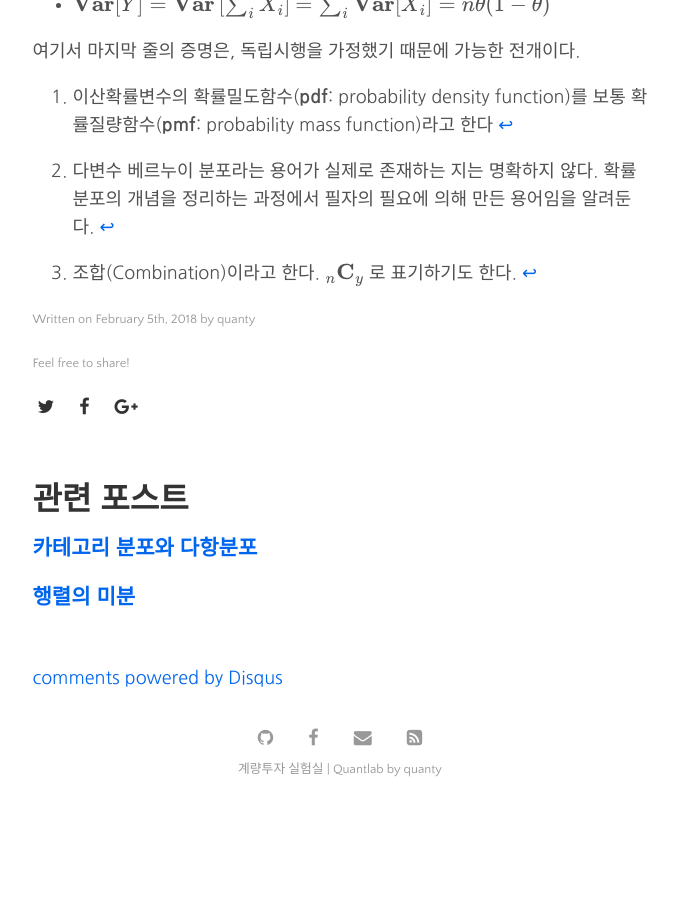
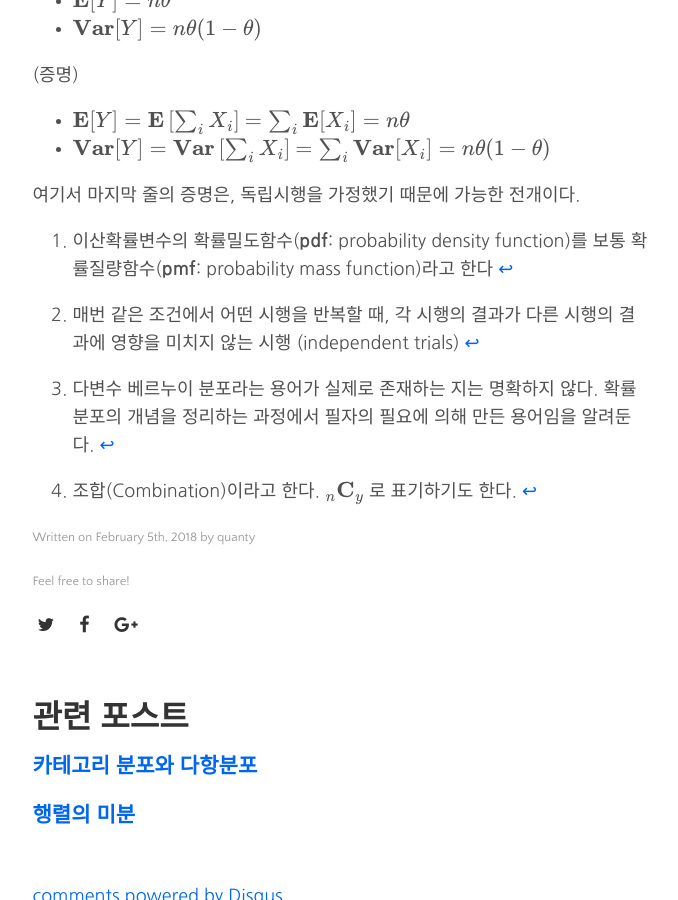
Before and after one commit to gem763/gem763.github.io, a Jekyll site: the page built from _posts/2018-02-05-베르누이-분포와-이항분포.md, in a window 1280 px wide and 900 px high, scrolled down 4173 px. Shown: the whole window, without its empty margins (300-978 px from the left). Built offline with Jekyll 4.4.1, drawn with Linux system fonts in a browser that asks for light colours; formulas are drawn with MathJax 3; comment, search, counter and statistics services are not loaded; before the commit the page ends 4988 px from its top, so only the background shows below that; some of the changed text lies outside the part shown.

Commit message:
Uploaded by https://stackedit.io/

```diff
--- a/_posts/2018-02-05-베르누이-분포와-이항분포.md
+++ b/_posts/2018-02-05-베르누이-분포와-이항분포.md
@@ -16,7 +16,8 @@
 
 ## 베르누이 분포
 ### 개념
-베르누이 시행
+
+**베르누이 시행**
 : 베르누이 시행(Bernoulli trial 또는 Binomial trial)은 결과가 **성공** 또는 **실패**의 두 가지 중 하나로만 나오는 실험을 의미한다. 예를들어 동전을 던지는 행위는 베르누이 시행으로 볼 수 있다.
 
 베르누이 시행의 결과를 확률변수 <span><script type="math/tex">X</script></span>로 나타내는 경우 일반적으로 성공을 <span><script type="math/tex">X=1</script></span>, 실패를 <span><script type="math/tex">X=0</script></span> 이라고 둔다. 경우의 수가 두 가지 밖에 없기 때문에, <span><script type="math/tex">X</script></span>를 이산확률변수(Discrete random variable)라고도 한다. 특히 <span><script type="math/tex">X=1</script></span>일 확률을 **성공확률** <span><script type="math/tex">\theta</script></span>라고 부른다. 이와 같은 상황을, **확률변수 <span><script type="math/tex">X</script></span>는 모수 <span><script type="math/tex">\theta</script></span>의 베르누이 분포(Bernoulli distribution)를 따른다**고 하고, 베르누이 확률밀도함수[^pdf] <span><script type="math/tex">\mathbf{Bern}(\theta)</script></span>에 대하여 다음과 같이 표현할 수 있다.
@@ -43,6 +44,8 @@
 \mathbf{Bern} (x; \theta) = \theta^{(1+x)/2} (1-\theta)^{(1-x)/2}
 ></script></div>
 
+<br/>
+
 ### 주요성질
 * <span><script type="math/tex">\mathbf{E}[X] = \theta</script></span>
 * <span><script type="math/tex">\mathbf{Var} [X] = \theta (1-\theta)</script></span>
@@ -58,7 +61,9 @@
 ## 다변수 베르누이 분포
 
 ### 개념
-베르누이 시행을 반복적으로 <span><script type="math/tex">n</script></span>번 수행(독립시행[^독립시행] 가정)하면 어떨까? 즉 확률변수 벡터 <span><script type="math/tex">\mathbf{X} = (X_1, \cdots, X_n) \in \mathbb{R}^n</script></span>의 각 요소가 서로 독립이고, 성공확률이  <span><script type="math/tex">{\Theta} = (\theta_1, \cdots, \theta_n)</script></span>인 베르누이 분포를 따른다고 생각해보자. 이 경우 **확률변수 <span><script type="math/tex">\mathbf{X}</script></span>는 모수 <span><script type="math/tex">\Theta</script></span>의 다변수 베르누이 분포(Multivariate Bernoulli distribution)[^mbd]를 따른다**고 하고, 임의의 샘플 <span><script type="math/tex">\mathbf{x} = (x_1, \cdots, x_n)</script></span>에 대하여 다음과 같이 묘사된다.
+베르누이 시행을 반복적으로 <span><script type="math/tex">n</script></span>번 수행(독립시행[^iid] 가정)하면 어떨까? 즉 확률변수 벡터 <span><script type="math/tex">\mathbf{X} = (X_1, \cdots, X_n) \in \mathbb{R}^n</script></span>의 각 요소가 서로 독립이고, 성공확률이  <span><script type="math/tex">{\Theta} = (\theta_1, \cdots, \theta_n)</script></span>인 베르누이 분포를 따른다고 생각해보자. 이 경우 **확률변수 <span><script type="math/tex">\mathbf{X}</script></span>는 모수 <span><script type="math/tex">\Theta</script></span>의 다변수 베르누이 분포(Multivariate Bernoulli distribution)[^mbd]를 따른다**고 하고, 임의의 샘플 <span><script type="math/tex">\mathbf{x} = (x_1, \cdots, x_n)</script></span>에 대하여 다음과 같이 묘사된다.
+
+[^iid]: 매번 같은 조건에서 어떤 시행을 반복할 때, 각 시행의 결과가 다른 시행의 결과에 영향을 미치지 않는 시행 (independent trials)
 
 [^mbd]: 다변수 베르누이 분포라는 용어가 실제로 존재하는 지는 명확하지 않다. 확률분포의 개념을 정리하는 과정에서 필자의 필요에 의해 만든 용어임을 알려둔다.
 
@@ -85,15 +90,13 @@
 </script></div>
 
 
-
+<br/>
 
 ## 이항분포
 
 ### 개념
 
 성공확률이 <span><script type="math/tex">\theta</script></span>인 베르누이 시행을 <span><script type="math/tex">n</script></span>번 반복해서 수행(독립시행)했을 때의 **성공한 총 횟수를 확률변수** <span><script type="math/tex">Y</script></span>라고 하면, **확률변수 <span><script type="math/tex">Y</script></span>는 모수가 <span><script type="math/tex">(n, \theta)</script></span>인 이항분포(Binomial distribution)을 따른다**고 하고, 다음과 같이 표현한다.
-
-[^독립시행]: 매번 같은 조건에서 어떤 시행을 반복할 때, 각 시행의 결과가 다른 시행의 결과에 영향을 미치지 않는 시행 (independent trials)
 
 <div class="math"><script type="math/tex; mode=display">
 Y = \sum_{i=1}^n X_i \sim \mathbf{Bin} (n, \theta)
@@ -131,7 +134,7 @@
 \mathbf{Bin}(1, \theta) = \mathbf{Bern}(\theta)
 </script></div>
 
-
+<br/>
 
 ### 주요성질
 
```
